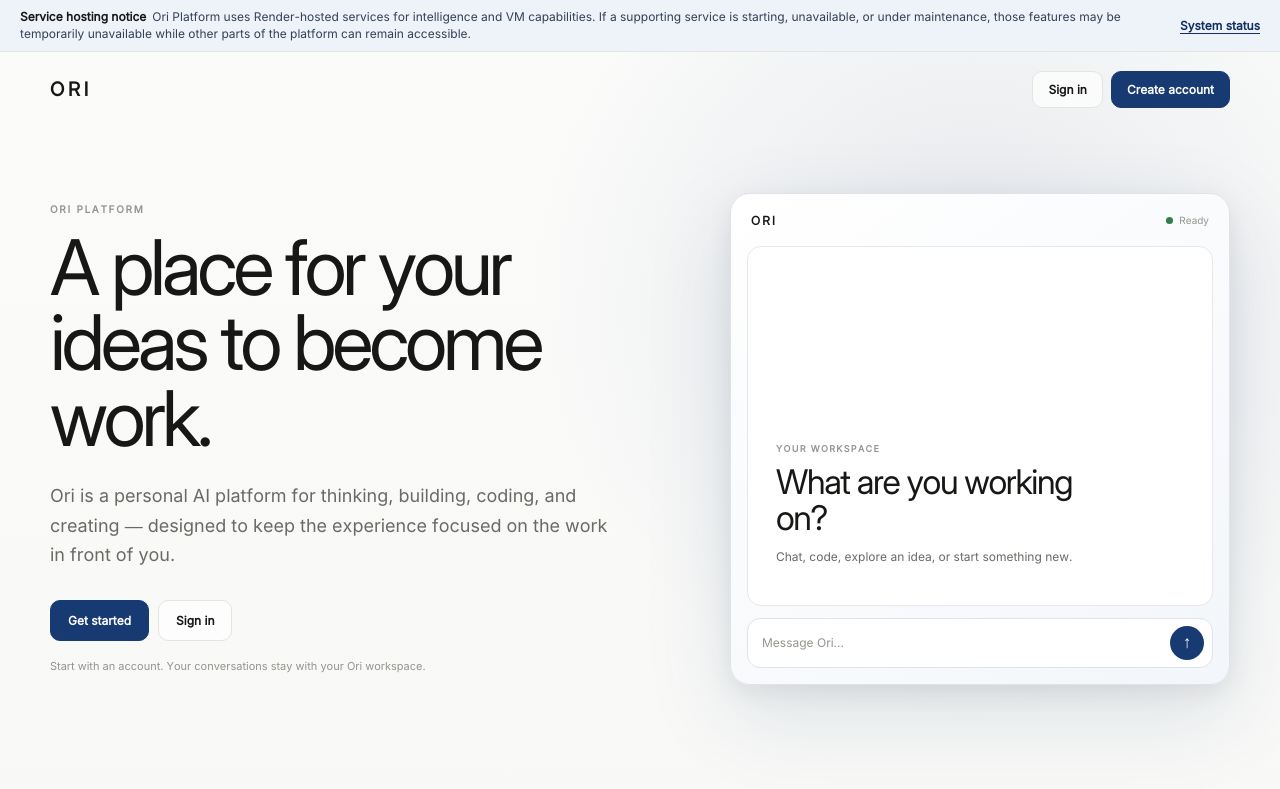
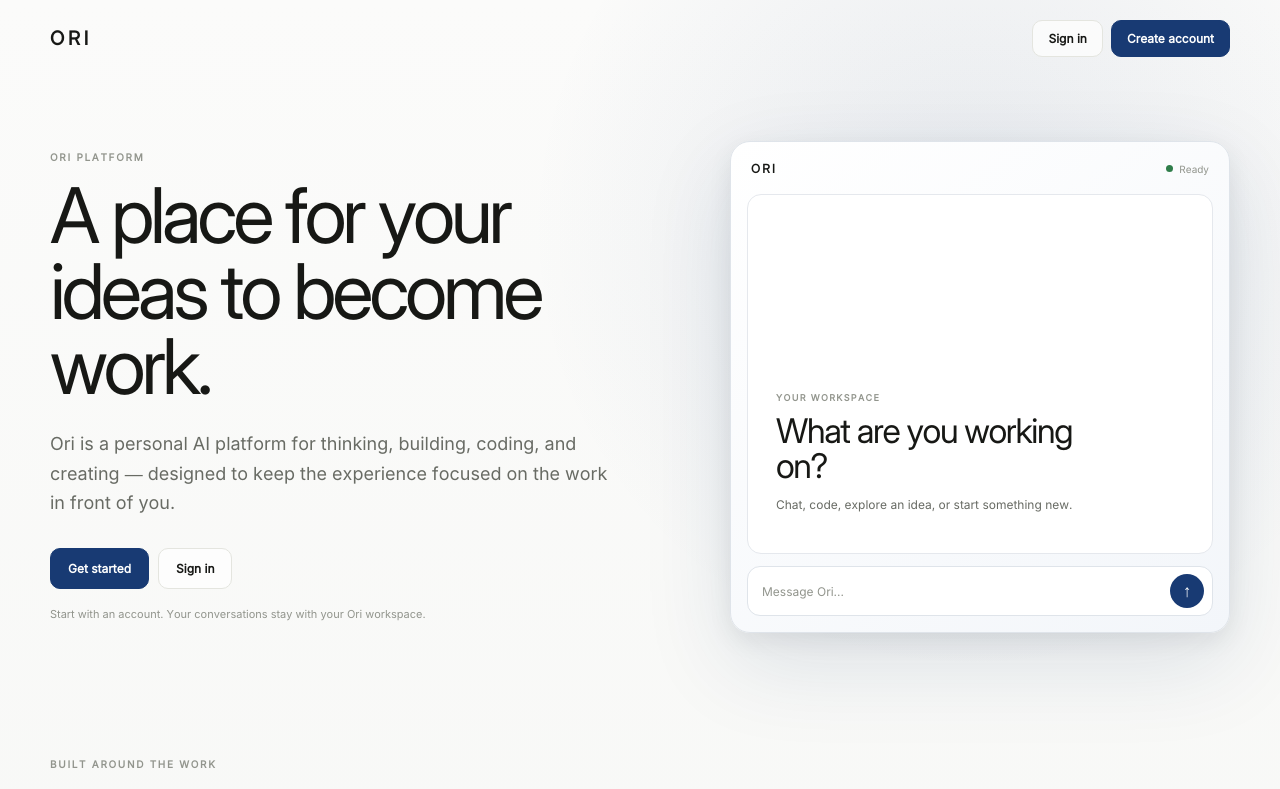
Before and after one commit to 30lnewcomb-byte/ori-platform, a Next.js app in the folder apps/web/: page / in a window 1280 px wide. Shown: the top 789 px of the page. Built offline with nearby package versions, Linux system fonts and the light colour scheme; no server answers.

Commit message:
Remove global hosting notice from Ori Platform

```diff
--- a/apps/web/app/layout.tsx
+++ b/apps/web/app/layout.tsx
@@ -5,7 +5,7 @@ import './globals.css'
 
 export const metadata: Metadata = {
   title: 'Ori',
-  description: 'Ori is a focused AI platform for thinking, building, coding, and creating.',
+  description: 'The Ori chat workspace for questions, ideas, and ongoing conversations. Developer administration lives in a separate workspace.',
 }
 
 export default function RootLayout({ children }: Readonly<{ children: React.ReactNode }>) {
@@ -13,13 +13,6 @@ export default function RootLayout({ children }: Readonly<{ children: React.Reac
     <html lang="en">
       <body>
         <ClerkProvider afterSignOutUrl="/">
-          <aside className="renderDependencyNotice" role="note" aria-label="Service hosting notice">
-            <span>
-              <strong>Service hosting notice</strong>
-              Ori Platform uses Render-hosted services for intelligence and VM capabilities. If a supporting service is starting, unavailable, or under maintenance, those features may be temporarily unavailable while other parts of the platform can remain accessible.
-            </span>
-            <a href="https://ori-ai-tan.vercel.app/status">System status</a>
-          </aside>
           {children}
           <Analytics />
         </ClerkProvider>
```
